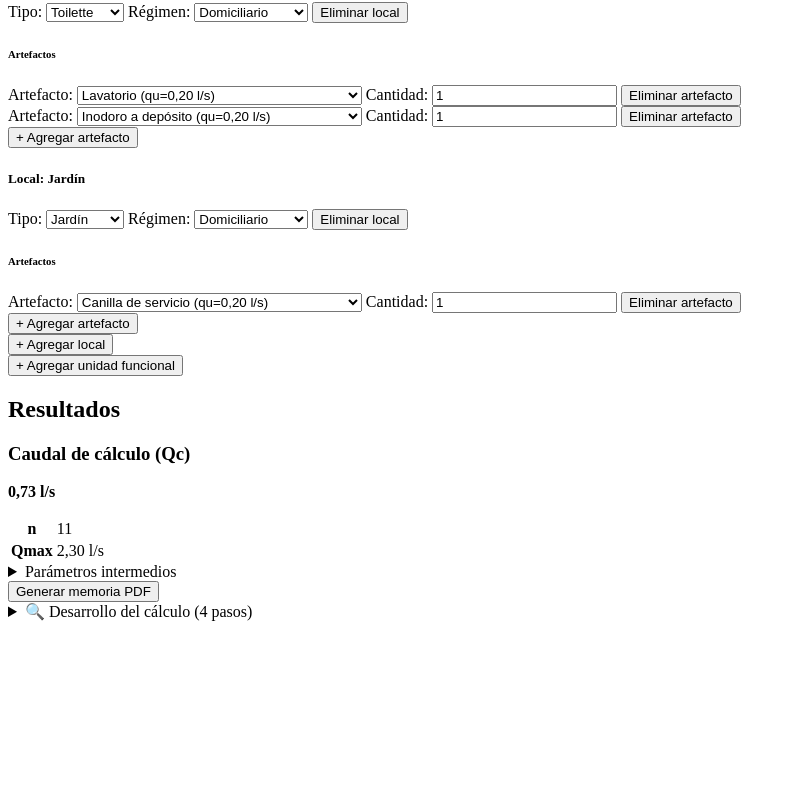
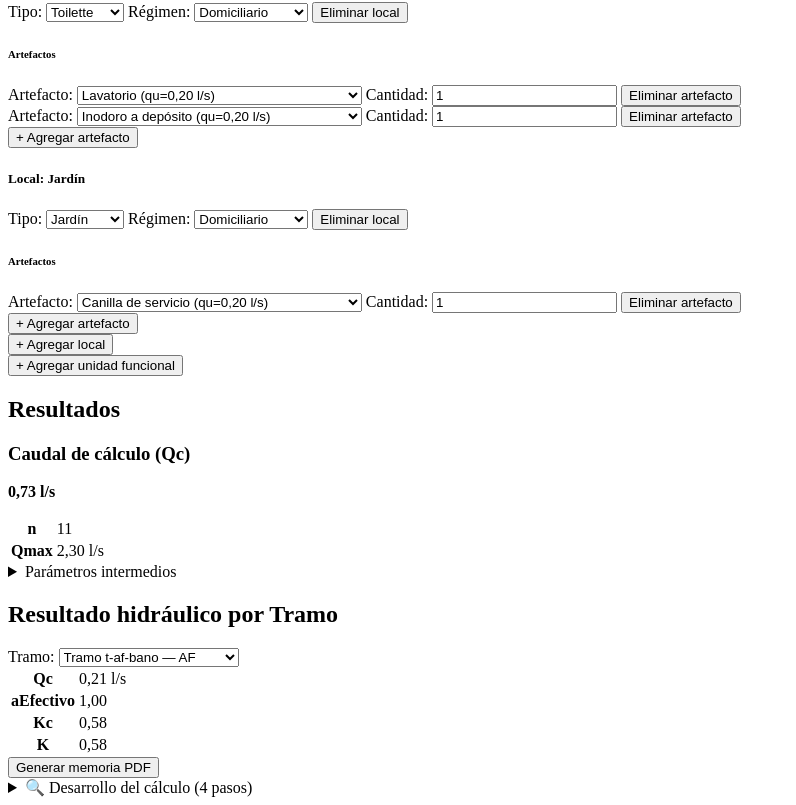
Before and after one commit to nicolasambrosoeras-ctrl/IUAS, a React (Vite) app: page / in a window 1280 px wide. Shown: the part 1104-1909 px from the top of the page, without its empty margins (0-796 px from the left). Before the commit the page ends 1733 px from the top, so only its background shows below. Built offline with nearby package versions, Linux system fonts and the light colour scheme; what pdfmake would draw is missing.

Commit message:
feat: exponer hidraulica por tramo en interfaz local

```diff
--- a/src/interfaz/paginas/MotorDemandaPantalla.tsx
+++ b/src/interfaz/paginas/MotorDemandaPantalla.tsx
@@ -22,6 +22,7 @@ import {
   textoValorCalculado,
 } from '../../presentacion/desarrolloDelCalculoDemanda'
 import { duplicarUnidadFuncionalEnProyecto, generarId } from './duplicarUnidadFuncional'
+import { ResultadoHidraulicoDeTramo } from './ResultadoHidraulicoDeTramo'
 
 const TIPOS_DE_LOCAL: readonly TipoDeLocal[] = [
   'bano',
@@ -416,6 +417,76 @@ const proyectoInicial: Proyecto = {
       ],
     },
   ],
+  // Red hidraulica de ejemplo (Modulo 2, primera prueba de usuario). Unica
+  // incorporacion de datos de este incremento: no agrega ninguna UF/Local/
+  // Artefacto -- reutiliza exclusivamente los 4 artefactos ya existentes de
+  // local-bano, asi que Modulo 1 (demanda) no cambia.
+  //
+  // Dos ramas desde la misma fuente n-0, cada una con un nodo de
+  // bifurcacion para alcanzar los 4 artefactos (un nodo con referencia es
+  // terminal en el traversal, ver obtenerArtefactosAguasAbajo):
+  //   AF -- t-af-bano: rama fria directa a los 4 artefactos de local-bano.
+  //   ACS -- t-af-acs (AF) alimenta n-acs (produccionACS, D-delta.7); desde
+  //   ahi t-ac-bano (AC) alcanza los mismos 4 artefactos por sus terminales
+  //   de agua caliente. Conservacion de masa AF->ACS, D-delta.13: el tramo
+  //   AF que alimenta el equipo es distinto del tramo AF que alimenta las
+  //   canillas frias.
+  // Los nodos AF y los nodos AC referencian la misma cadena UF/Local/
+  // Artefacto por diseño (terminal fria y terminal caliente del mismo
+  // artefacto mixto); validarRedHidraulica lo admite explicitamente.
+  redHidraulica: {
+    nodos: [
+      { id: 'n-0' },
+      { id: 'n-af-1' },
+      {
+        id: 'n-af-lavatorio',
+        referencia: { tipo: 'artefacto', unidadFuncionalId: 'uf-1', localId: 'local-bano', artefactoId: 'artefacto-bano-1' },
+      },
+      {
+        id: 'n-af-ducha',
+        referencia: { tipo: 'artefacto', unidadFuncionalId: 'uf-1', localId: 'local-bano', artefactoId: 'artefacto-bano-2' },
+      },
+      {
+        id: 'n-af-bidet',
+        referencia: { tipo: 'artefacto', unidadFuncionalId: 'uf-1', localId: 'local-bano', artefactoId: 'artefacto-bano-3' },
+      },
+      {
+        id: 'n-af-inodoro',
+        referencia: { tipo: 'artefacto', unidadFuncionalId: 'uf-1', localId: 'local-bano', artefactoId: 'artefacto-bano-4' },
+      },
+      { id: 'n-acs', referencia: { tipo: 'produccionACS' } },
+      { id: 'n-ac-1' },
+      {
+        id: 'n-ac-lavatorio',
+        referencia: { tipo: 'artefacto', unidadFuncionalId: 'uf-1', localId: 'local-bano', artefactoId: 'artefacto-bano-1' },
+      },
+      {
+        id: 'n-ac-ducha',
+        referencia: { tipo: 'artefacto', unidadFuncionalId: 'uf-1', localId: 'local-bano', artefactoId: 'artefacto-bano-2' },
+      },
+      {
+        id: 'n-ac-bidet',
+        referencia: { tipo: 'artefacto', unidadFuncionalId: 'uf-1', localId: 'local-bano', artefactoId: 'artefacto-bano-3' },
+      },
+      {
+        id: 'n-ac-inodoro',
+        referencia: { tipo: 'artefacto', unidadFuncionalId: 'uf-1', localId: 'local-bano', artefactoId: 'artefacto-bano-4' },
+      },
+    ],
+    tramos: [
+      { id: 't-af-bano', nodoOrigenId: 'n-0', nodoDestinoId: 'n-af-1', red: 'AF' },
+      { id: 't-af-acs', nodoOrigenId: 'n-0', nodoDestinoId: 'n-acs', red: 'AF' },
+      { id: 't-af-lavatorio', nodoOrigenId: 'n-af-1', nodoDestinoId: 'n-af-lavatorio', red: 'AF' },
+      { id: 't-af-ducha', nodoOrigenId: 'n-af-1', nodoDestinoId: 'n-af-ducha', red: 'AF' },
+      { id: 't-af-bidet', nodoOrigenId: 'n-af-1', nodoDestinoId: 'n-af-bidet', red: 'AF' },
+      { id: 't-af-inodoro', nodoOrigenId: 'n-af-1', nodoDestinoId: 'n-af-inodoro', red: 'AF' },
+      { id: 't-ac-bano', nodoOrigenId: 'n-acs', nodoDestinoId: 'n-ac-1', red: 'AC' },
+      { id: 't-ac-lavatorio', nodoOrigenId: 'n-ac-1', nodoDestinoId: 'n-ac-lavatorio', red: 'AC' },
+      { id: 't-ac-ducha', nodoOrigenId: 'n-ac-1', nodoDestinoId: 'n-ac-ducha', red: 'AC' },
+      { id: 't-ac-bidet', nodoOrigenId: 'n-ac-1', nodoDestinoId: 'n-ac-bidet', red: 'AC' },
+      { id: 't-ac-inodoro', nodoOrigenId: 'n-ac-1', nodoDestinoId: 'n-ac-inodoro', red: 'AC' },
+    ],
+  },
 }
 
 function extraerN(pasos: readonly Paso[]): number | null {
@@ -603,6 +674,7 @@ function ResultadoDemanda({ proyecto }: { proyecto: Proyecto }) {
     <>
       <Advertencias advertencias={resultado.advertencias} />
       <Resultados resultado={resultado} />
+      <ResultadoHidraulicoDeTramo proyecto={proyecto} catalogoArtefactos={catalogoArtefactos} />
       <button type="button" onClick={() => generarDocumentoPdf({ proyecto, resultado })}>
         Generar memoria PDF
       </button>
--- /dev/null
+++ b/src/interfaz/paginas/ResultadoHidraulicoDeTramo.tsx
@@ -0,0 +1,144 @@
+// Primera visualización de Módulo 2 (hidráulica por Tramo) en la pantalla
+// técnica. Selector de Tramo + Qc del motor integral, nada más: ni
+// diámetro, ni presión, ni editor de red (eso queda para incrementos
+// posteriores). Extraído de MotorDemandaPantalla.tsx únicamente por
+// legibilidad -- misma razón que duplicarUnidadFuncional.ts, no una
+// abstracción nueva. Solo se renderiza cuando el Proyecto ya pasó
+// validarProyecto (gate en MotorDemandaPantalla), así que redHidraulica,
+// si existe, ya es estructuralmente válida y sus referencias a Artefactos
+// ya existen.
+import { useState } from 'react'
+import type { Proyecto } from '../../modelo/proyecto'
+import type { Tramo } from '../../modelo/redHidraulica'
+import type { ArtefactoNormativo } from '../../normativa/eras-2023/catalogo-artefactos'
+import {
+  resolverHidraulicaDeTramo,
+  type ResultadoHidraulicoDeTramo as ResultadoDelMotor,
+} from '../../motor/tuberias/resolverHidraulicaDeTramo'
+import { formatearNumero } from '../../exportadores/pdf/formatearNumero'
+import { textoValorCalculado } from '../../presentacion/desarrolloDelCalculoDemanda'
+
+function etiquetaDeTramo(tramo: Tramo): string {
+  return `Tramo ${tramo.id} — ${tramo.red}`
+}
+
+function ResultadoDelTramo({ resultado }: { resultado: ResultadoDelMotor }) {
+  if (resultado.tipo === 'sinDemanda') {
+    return (
+      <div>
+        <p>Sin demanda hidráulica en este tramo.</p>
+        <p>
+          Qc: {formatearNumero(resultado.qc_lps, 'l/s')} l/s
+        </p>
+      </div>
+    )
+  }
+
+  const { aEfectivo, kc, k } = resultado.simultaneidad
+
+  return (
+    <table>
+      <tbody>
+        <tr>
+          <th>Qc</th>
+          <td>{formatearNumero(resultado.qc_lps, 'l/s')} l/s</td>
+        </tr>
+        <tr>
+          <th>aEfectivo</th>
+          <td>{formatearNumero(aEfectivo, 'adimensional')}</td>
+        </tr>
+        <tr>
+          <th>Kc</th>
+          <td>{textoValorCalculado(kc)}</td>
+        </tr>
+        <tr>
+          <th>K</th>
+          <td>{textoValorCalculado(k)}</td>
+        </tr>
+      </tbody>
+    </table>
+  )
+}
+
+export function ResultadoHidraulicoDeTramo({
+  proyecto,
+  catalogoArtefactos,
+}: {
+  proyecto: Proyecto
+  catalogoArtefactos: readonly ArtefactoNormativo[]
+}) {
+  const tramos = proyecto.redHidraulica?.tramos ?? []
+  const [tramoSeleccionadoId, setTramoSeleccionadoId] = useState<string | null>(tramos[0]?.id ?? null)
+
+  return (
+    <section>
+      <h2>Resultado hidráulico por Tramo</h2>
+
+      {tramos.length === 0 ? (
+        <p>El proyecto no tiene una red hidráulica cargada.</p>
+      ) : (
+        <ContenidoConTramos
+          proyecto={proyecto}
+          catalogoArtefactos={catalogoArtefactos}
+          tramos={tramos}
+          tramoSeleccionadoId={tramoSeleccionadoId}
+          onSeleccionarTramo={setTramoSeleccionadoId}
+        />
+      )}
+    </section>
+  )
+}
+
+// Separado de ResultadoHidraulicoDeTramo únicamente para no repetir el
+// chequeo "tramos.length === 0" dentro de esta rama: acá tramos siempre
+// tiene al menos un elemento.
+function ContenidoConTramos({
+  proyecto,
+  catalogoArtefactos,
+  tramos,
+  tramoSeleccionadoId,
+  onSeleccionarTramo,
+}: {
+  proyecto: Proyecto
+  catalogoArtefactos: readonly ArtefactoNormativo[]
+  tramos: readonly Tramo[]
+  tramoSeleccionadoId: string | null
+  onSeleccionarTramo: (tramoId: string) => void
+}) {
+  const primerTramo = tramos[0] as Tramo
+  // Si el tramo previamente seleccionado ya no existe (p. ej. la red de
+  // ejemplo cambió entre renders), se cae al primero sin crashear; no se
+  // fuerza sincronizar el estado con un efecto, alcanza con este fallback.
+  const idEfectivo = tramos.some((tramo) => tramo.id === tramoSeleccionadoId)
+    ? (tramoSeleccionadoId as string)
+    : primerTramo.id
+
+  let resultado: ResultadoDelMotor | null = null
+  let errorDelMotor: string | null = null
+  try {
+    resultado = resolverHidraulicaDeTramo(proyecto, idEfectivo, catalogoArtefactos)
+  } catch (motivo) {
+    errorDelMotor = motivo instanceof Error ? motivo.message : String(motivo)
+  }
+
+  return (
+    <>
+      <label>
+        Tramo:{' '}
+        <select value={idEfectivo} onChange={(evento) => onSeleccionarTramo(evento.target.value)}>
+          {tramos.map((tramo) => (
+            <option key={tramo.id} value={tramo.id}>
+              {etiquetaDeTramo(tramo)}
+            </option>
+          ))}
+        </select>
+      </label>
+
+      {errorDelMotor !== null ? (
+        <p>Error al resolver la hidráulica de este Tramo: {errorDelMotor}</p>
+      ) : resultado !== null ? (
+        <ResultadoDelTramo resultado={resultado} />
+      ) : null}
+    </>
+  )
+}
```
